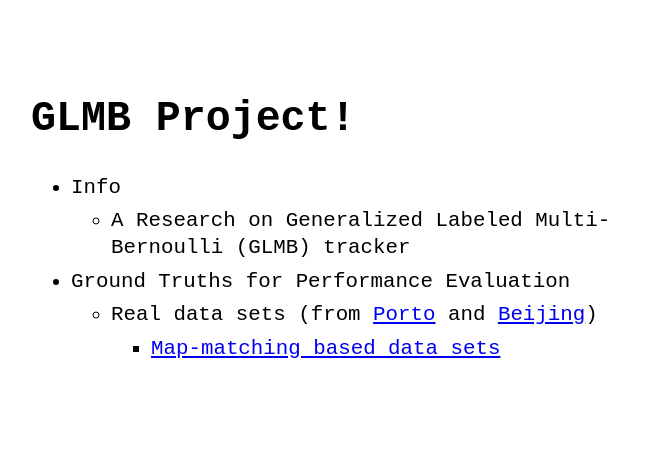
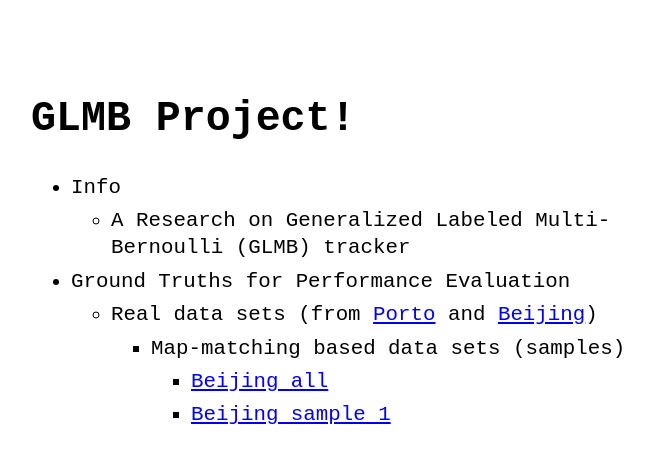
Before and after one commit to scbeom/RFS_Project, a Jekyll site: the page built from index.md, in a window 1280 px wide. Shown: the top 463 px of the page, without its empty margins (289-942 px from the left). Built offline with Jekyll 4.4.1, drawn with Linux system fonts in a browser that asks for light colours.

Commit message:
Update menu.yml

```diff
--- a/_data/menu.yml
+++ b/_data/menu.yml
@@ -30,8 +30,13 @@ entries:
     entries:
       - title: Real data sets (from <a href='https://www.kaggle.com/c/pkdd-15-predict-taxi-service-trajectory-i/overview'>Porto</a> and <a href='https://www.microsoft.com/en-us/research/publication/geolife-gps-trajectory-dataset-user-guide/'>Beijing</a>)
         entries:
-          - title: Map-matching based data sets
-            url: Map-matching
+          - title: Map-matching based data sets (samples)
+            entries:
+            - title: Beijing all
+              url: b_trend_all.html
+            - title: Beijing sample 1
+              url: b_truth_0.html
+
 #   - title: PRO TIP
 #     entries:
 #       - title: to edit this menu, edit _data/menu.yml file
```
